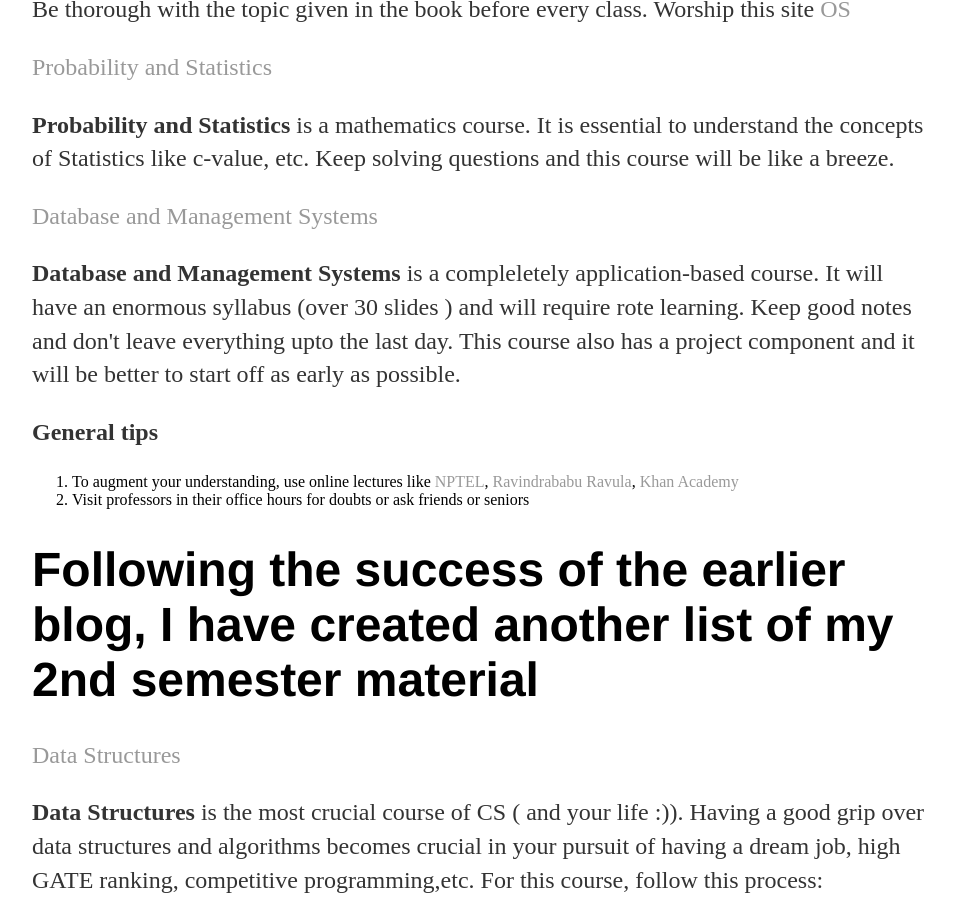
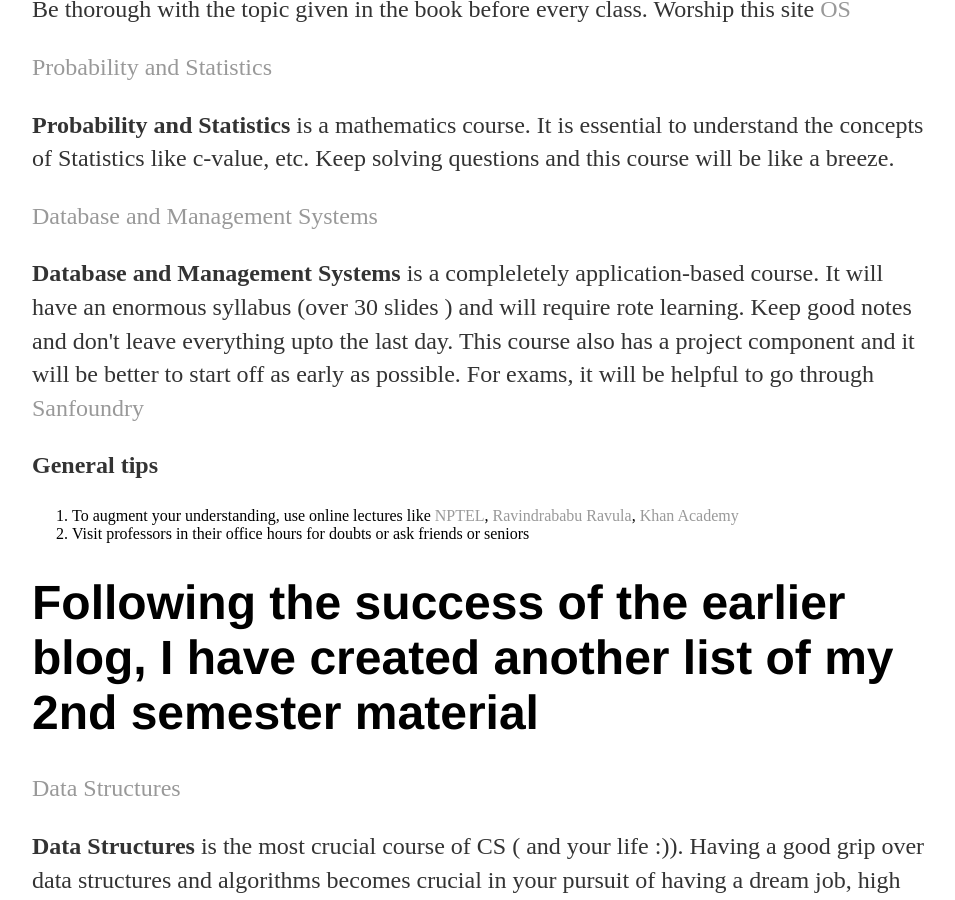
Before and after one commit to Anirudh257/Anirudh257.github.io, a Jekyll site: the page built from Course_content/index.html, in a window 1280 px wide and 900 px high, scrolled down 645 px. Shown: the whole window, without its empty margins (160-1115 px from the left). Built offline with Jekyll 4.4.1, drawn with Linux system fonts in a browser that asks for light colours.

Commit message:
Update index.html
Added Sanfoundry resource

```diff
--- a/Course_content/index.html
+++ b/Course_content/index.html
@@ -23,7 +23,8 @@ like c-value, etc. Keep solving questions and this course will be like a breeze.
 
 <p><strong>Database and Management Systems</strong> is a compleletely application-based course. It will have an enormous syllabus
 (over 30 slides ) and will require rote learning. Keep good notes and don't leave everything upto the last day. This course also
-has a project component and it will be better to start off as early as possible. </p>
+has a project component and it will be better to start off as early as possible. For exams, it will be helpful to go through
+<a href = "https://www.sanfoundry.com/1000-database-management-system-questions-answers/">Sanfoundry</a></p>
 
 <p><strong>General tips</strong></p>
 <ol>
```
